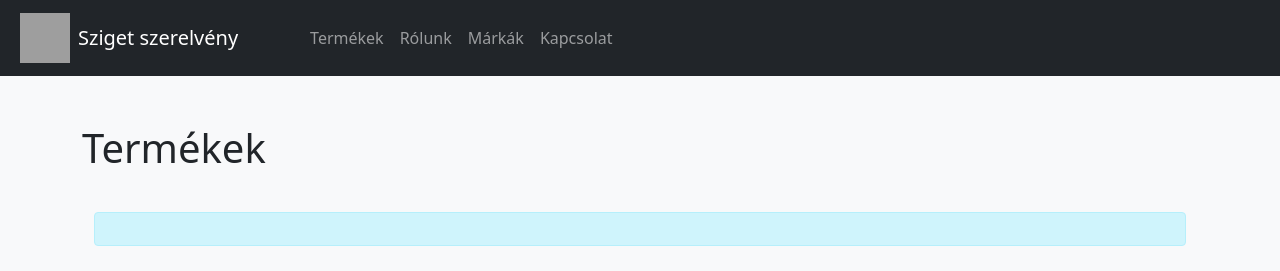
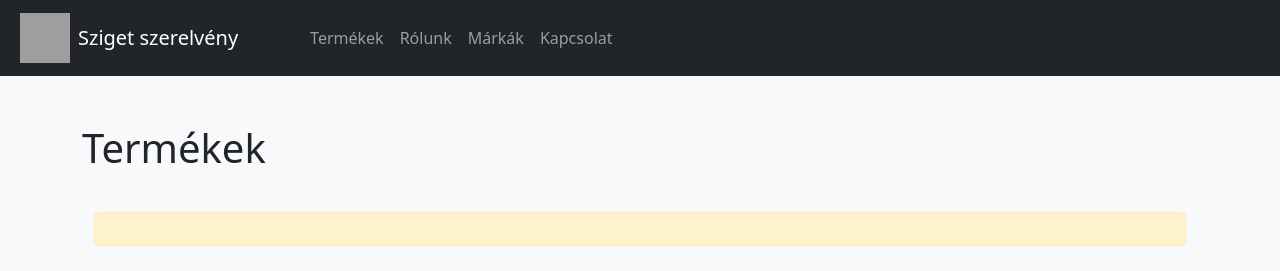
Before and after one commit to agocsbence/vasmuszaki, a WordPress theme: template src/wp-theme/page-termekek.php in a window 1280 px wide. Shown: the top 271 px of the page. Run offline with PHP 8.4 and a stand-in for WordPress, Linux system fonts and the light colour scheme; the site name, menu and one post (Sample post) are stand-ins, and other content is empty; some libraries are stand-ins or nearby versions; grey boxes are pictures that could not be loaded.

Commit message:
alert color changed

```diff
--- a/dist/wp-theme/includes/alert.php
+++ b/dist/wp-theme/includes/alert.php
@@ -1,3 +1,3 @@
 <section class="container mt-3">
-    <p class="alert alert-info" role="alert"><?php the_field('szoveg', 69); ?></p>
+    <p class="alert alert-warning" role="alert"><?php the_field('szoveg', 69); ?></p>
 </section>
--- a/src/wp-theme/includes/alert.php
+++ b/src/wp-theme/includes/alert.php
@@ -1,3 +1,3 @@
 <section class="container mt-3">
-    <p class="alert alert-info" role="alert"><?php the_field('szoveg', 69); ?></p>
+    <p class="alert alert-warning" role="alert"><?php the_field('szoveg', 69); ?></p>
 </section>
```
